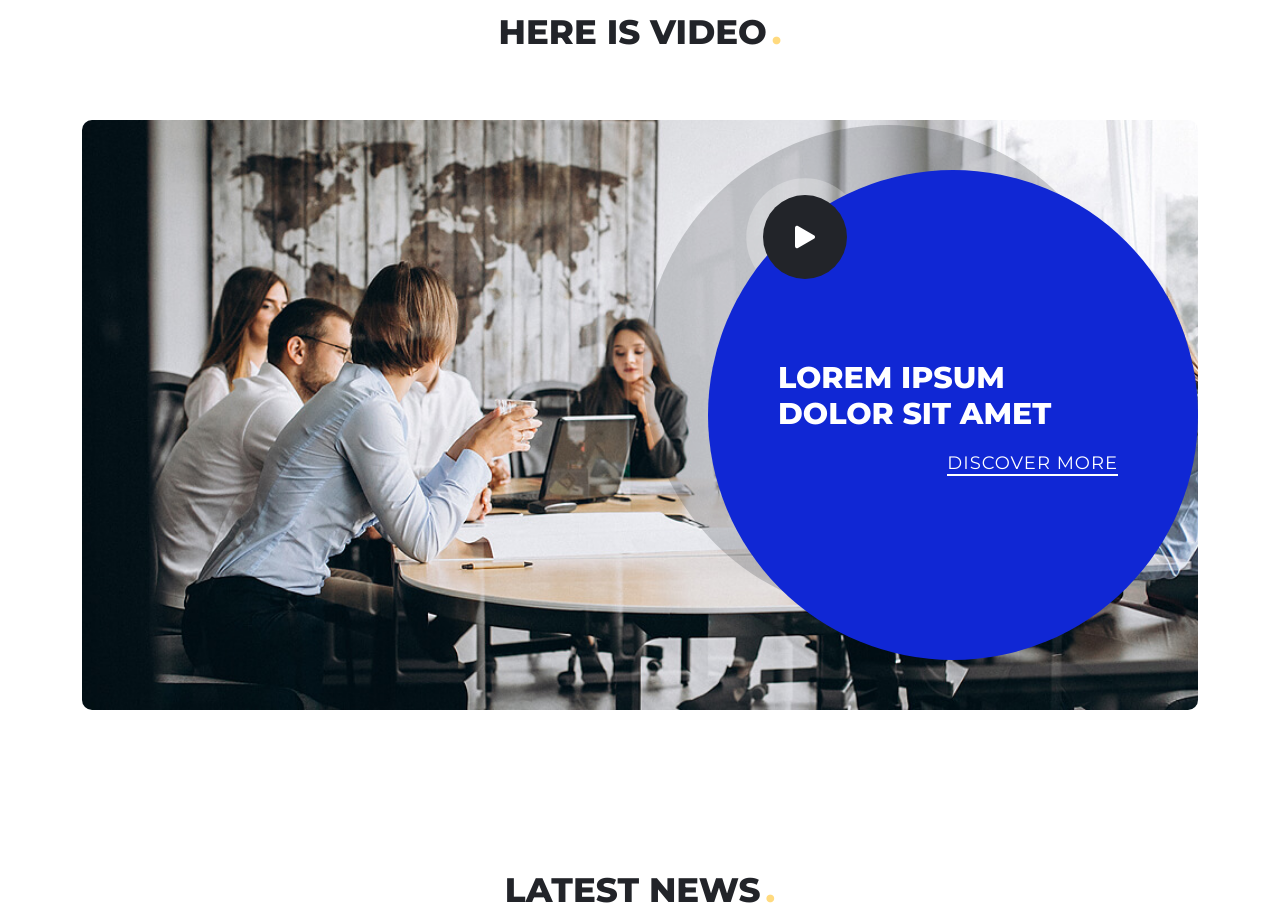
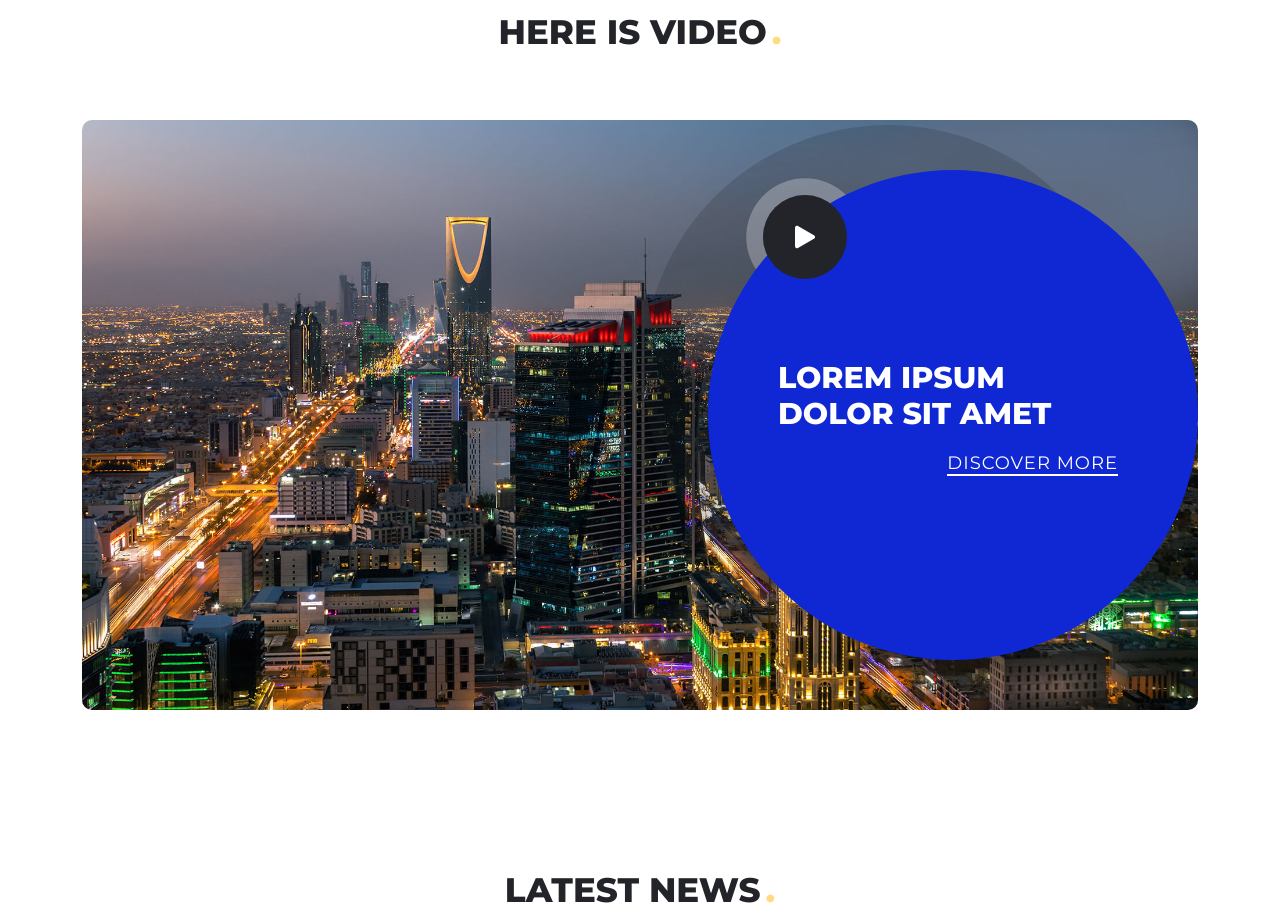
Before and after one commit to taharehany/almadkhli, a plain HTML site: page index.html in a window 1280 px wide. Shown: the part 2460-3380 px from the top of the page. Drawn offline with Linux system fonts and the light colour scheme.

Commit message:
some edits

```diff
--- a/index.html
+++ b/index.html
@@ -247,7 +247,7 @@
           <div class="main-title">
             <h2>here is video</h2>
           </div>
-          <div class="content" style="background-image:url('images/bgs/video.jpg')">
+          <div class="content" style="background-image:url('images/bgs/video.jpeg')">
             <div class="round-inner">
               <div class="vid-icon"><a href="https://youtu.be/JDMVVARJnoM" data-fancybox=""> <i class="bi bi-play-fill"></i></a></div>
               <div class="title">
```
Also changed, not shown: includes/home.html (+1 -1 lines), images/bgs/video.jpeg (added), images/bgs/video.jpg (deleted), 1 other file.
